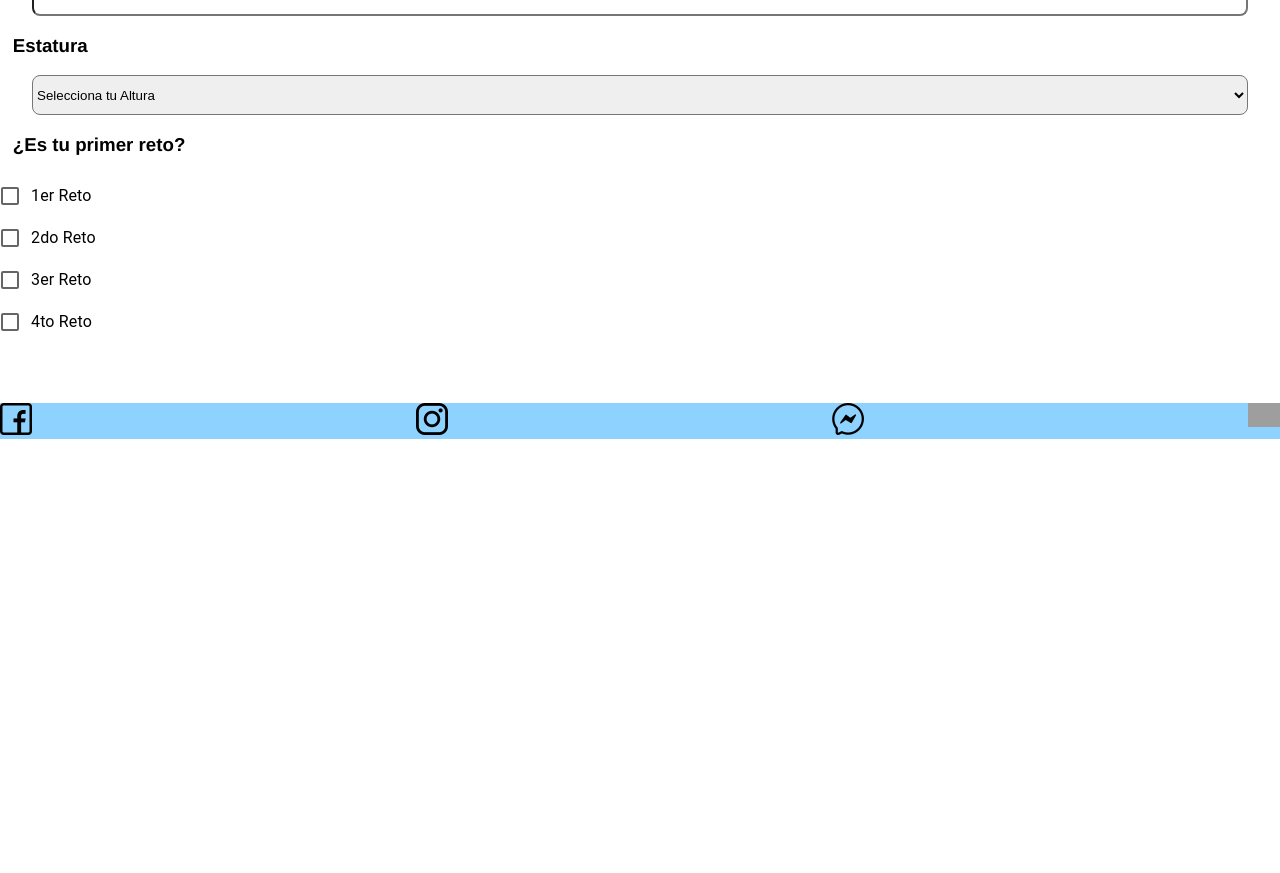
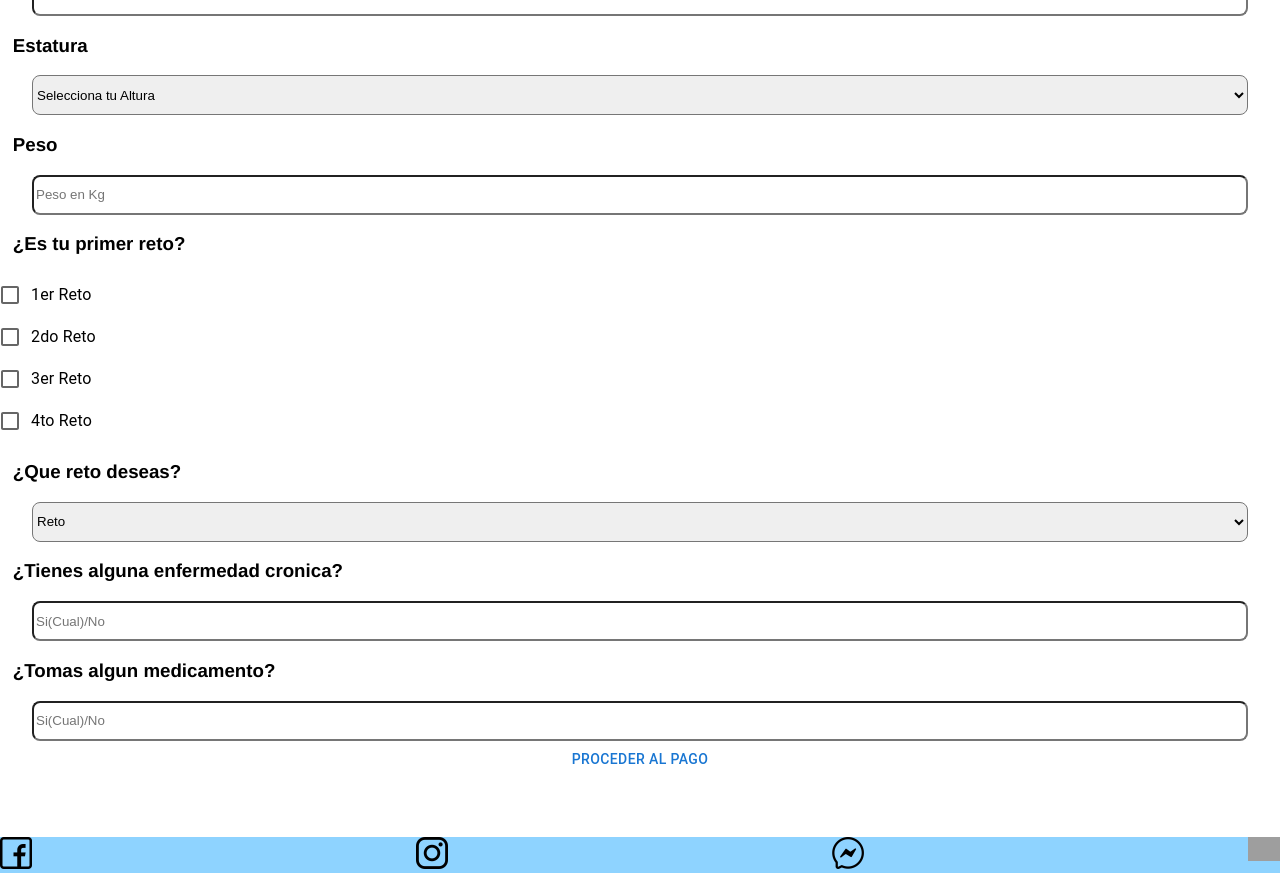
Before and after one commit to RodrigoGutierrezPacheco/Keto, a React (Create React App) app: page /pago in a window 1280 px wide. Shown: the part 460-1333 px from the top of the page. Before the commit the page ends 899 px from the top, so only its background shows below. Built offline with nearby package versions, Linux system fonts and the light colour scheme; no server answers; grey boxes are pictures that could not be loaded.

Commit message:
modificacion pagina pagos

```diff
--- a/src/pages/Pago/Pago.jsx
+++ b/src/pages/Pago/Pago.jsx
@@ -3,6 +3,7 @@ import "./Pago.css"
 import FormGroup from '@mui/material/FormGroup';
 import FormControlLabel from '@mui/material/FormControlLabel';
 import Checkbox from '@mui/material/Checkbox';
+import { Button, Radio } from '@mui/material';
 
 const Pago = () => {
 	const label = { inputProps: { 'aria-label': 'Checkbox demo' } };
@@ -10,7 +11,7 @@ const Pago = () => {
 		<div>
 			<h1>Reto Keto Challenge</h1>
 			<div className='formularioPago'>
-				<h2>Reto</h2>
+				<h2>Pago</h2>
 				<form action="">
 					<h3 className='form'>Ingresa tu Nombre</h3>
 					<input className='estatura' type="text" placeholder='Nombre' />
@@ -25,14 +26,28 @@ const Pago = () => {
 						<option value="1.71-1.80">1.71m-1.80m</option>
 						<option value="1.81-1.90">1.81m-1.90m</option>
 					</select>
-				</form>
+					<h3 className='form'>Peso</h3>
+					<input className='estatura' type="text" placeholder='Peso en Kg' />
 				<FormGroup>
 					<h3 className='form'>¿Es tu primer reto?</h3>
-      <FormControlLabel control={<Checkbox/>} label="1er Reto" />
-			<FormControlLabel control={<Checkbox/>} label="2do Reto" />
-			<FormControlLabel control={<Checkbox/>} label="3er Reto" />
-			<FormControlLabel control={<Checkbox/>} label="4to Reto" />
+      <FormControlLabel value="numeroReto" name='numeroReto' control={<Checkbox/>} label="1er Reto" />
+			<FormControlLabel value="numeroReto" name='numeroReto' control={<Checkbox/>} label="2do Reto" />
+			<FormControlLabel value="numeroReto" name='numeroReto' control={<Checkbox/>} label="3er Reto" />
+			<FormControlLabel value="numeroReto" name='numeroReto' control={<Checkbox/>} label="4to Reto" />
     </FormGroup>
+		<h3 className='form'>¿Que reto deseas?</h3>
+					<select className='estatura' name="estatura" id="estatura">
+						<option value="">Reto</option>
+						<option value="1.50-1.70">Reto 1</option>
+						<option value="1.71-1.80">Reto 2</option>
+						<option value="1.81-1.90">Reto 3</option>
+					</select>
+					<h3 className='form'>¿Tienes alguna enfermedad cronica?</h3>
+					<input className='estatura' type="text" placeholder='Si(Cual)/No' />
+					<h3 className='form'>¿Tomas algun medicamento?</h3>
+					<input className='estatura' type="text" placeholder='Si(Cual)/No' />
+				</form>
+				<Button>Proceder al Pago</Button>
 			</div>
 		</div>
 	)
```
